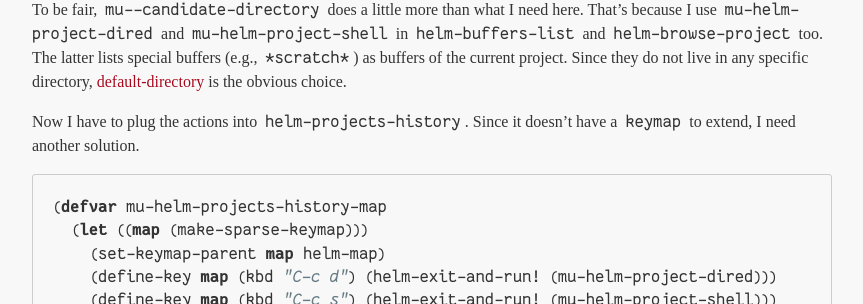
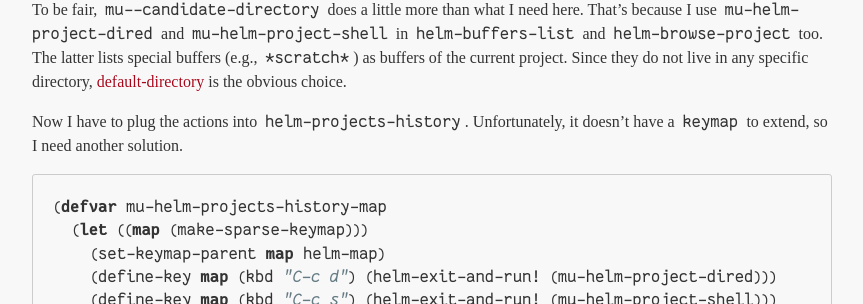
Before and after one commit to manuel-uberti/manuel-uberti.github.io, a Jekyll site: the page built from _posts/2019-12-23-helm-actions.md, in a window 1280 px wide and 900 px high, scrolled down 1048 px. Shown: the part 147-451 px from the top of the window, without its empty margins (208-1071 px from the left). Built offline with Jekyll 4.4.1, drawn with Linux system fonts in a browser that asks for light colours; some web fonts are replaced.

Commit message:
Fix wording

````diff
--- a/_posts/2019-12-23-helm-actions.md
+++ b/_posts/2019-12-23-helm-actions.md
@@ -66,8 +66,8 @@
 [default-directory](http://doc.endlessparentheses.com/Var/default-directory.html)
 is the obvious choice.
 
-Now I have to plug the actions into `helm-projects-history`. Since it doesn’t
-have a `keymap` to extend, I need another solution.
+Now I have to plug the actions into `helm-projects-history`. Unfortunately, it
+doesn’t have a `keymap` to extend, so I need another solution.
 
 ``` emacs-lisp
 (defvar mu-helm-projects-history-map
````
